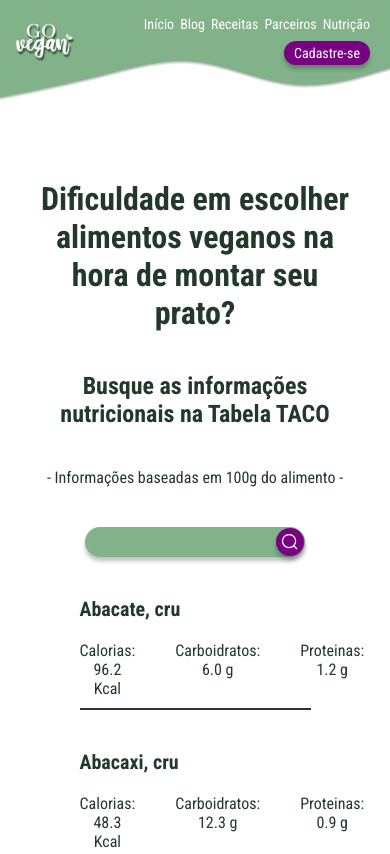
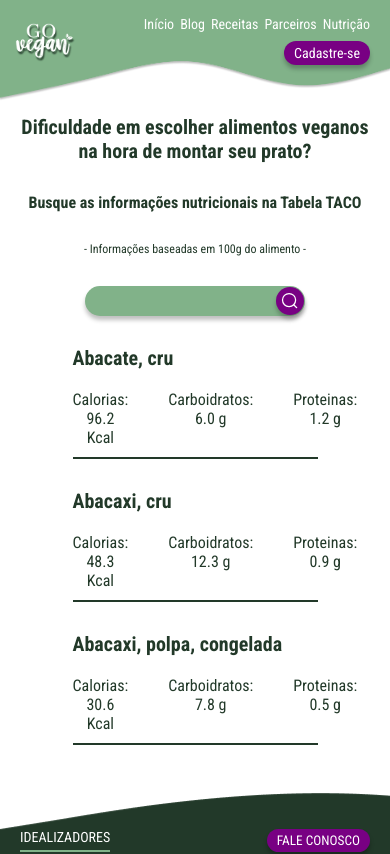
Before and after one commit to julianasinnott/goVegan, a React (Vite) app: page /nutricao in a window 390 px wide. Shown: the top 854 px of the page. Built offline with nearby package versions, Linux system fonts and the light colour scheme.

Commit message:
feat: responsive design nutrition page

```diff
--- a/src/pages/NutritionPage/index.jsx
+++ b/src/pages/NutritionPage/index.jsx
@@ -1,6 +1,7 @@
 import { Footer } from "../../components/Footer";
 import { Header } from "../../components/Header";
 import "./index.css";
+import "./responsive.css";
 import { SearchInput } from "../../components/SearchInput";
 import { FoodCard } from "./components/FoodCard";
 
--- /dev/null
+++ b/src/pages/NutritionPage/responsive.css
@@ -0,0 +1,35 @@
+@media only screen and (max-width:880px) {
+  .nutrition__main {
+    margin-top: 100px;
+  }
+}
+
+@media only screen and (max-width:630px) {
+  .nutrition__main {
+    gap: 30px;
+    margin-top: 90px;
+  }
+  .nutrition__subtitle {
+    font-size: 20px;
+  }
+  .nutrition__title {
+    font-size: 24px;
+  }
+}
+
+
+@media only screen and (max-width:590px) {
+  .nutrition__main  {
+    padding: 30px 20px 20px;
+    margin-top: 85px;
+  }
+  .nutrition__subtitle {
+    font-size: 16px;
+  }
+  .nutrition__title {
+    font-size: 20px;
+  }
+  .nutrition__info {
+    font-size: 12px;
+  }
+}
```
